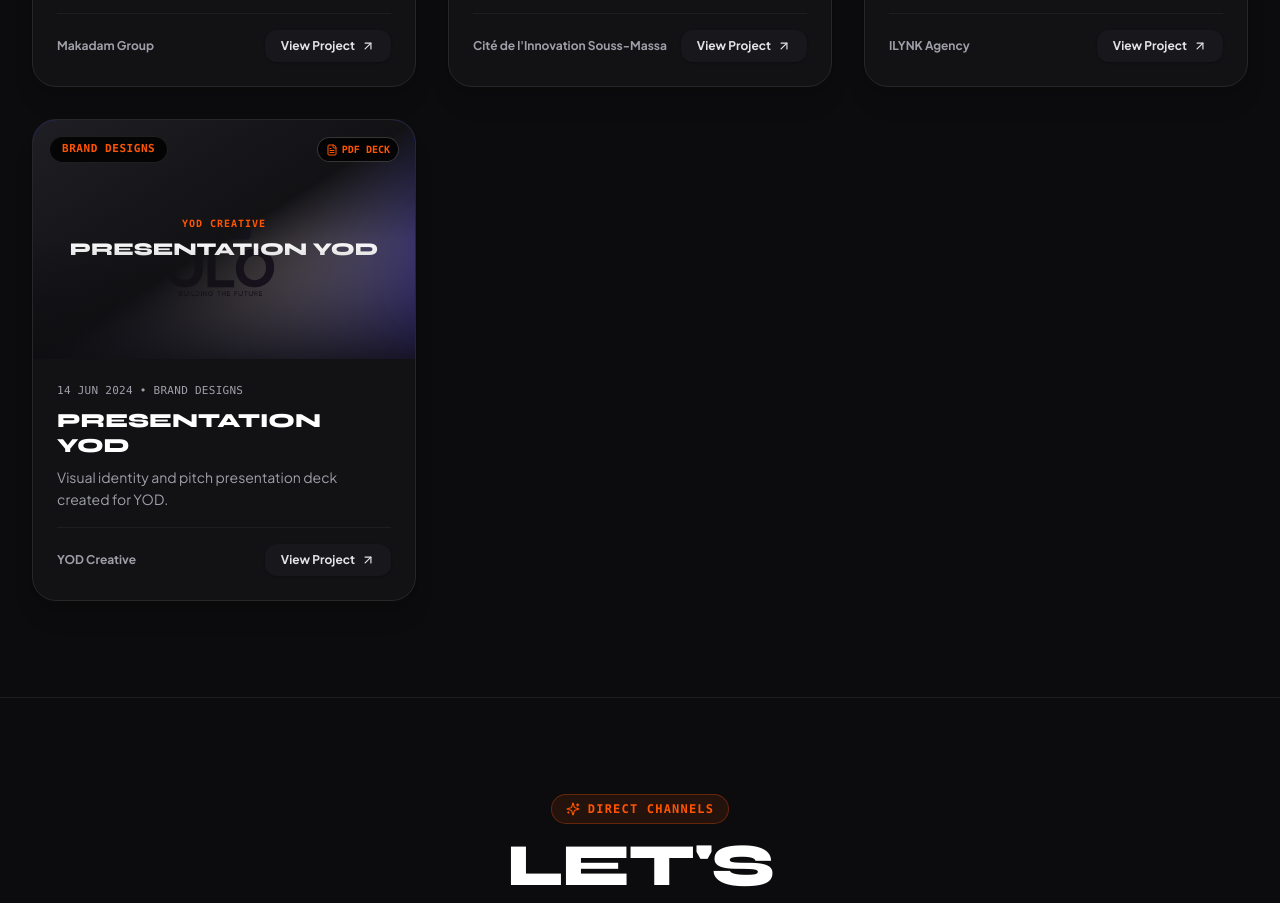
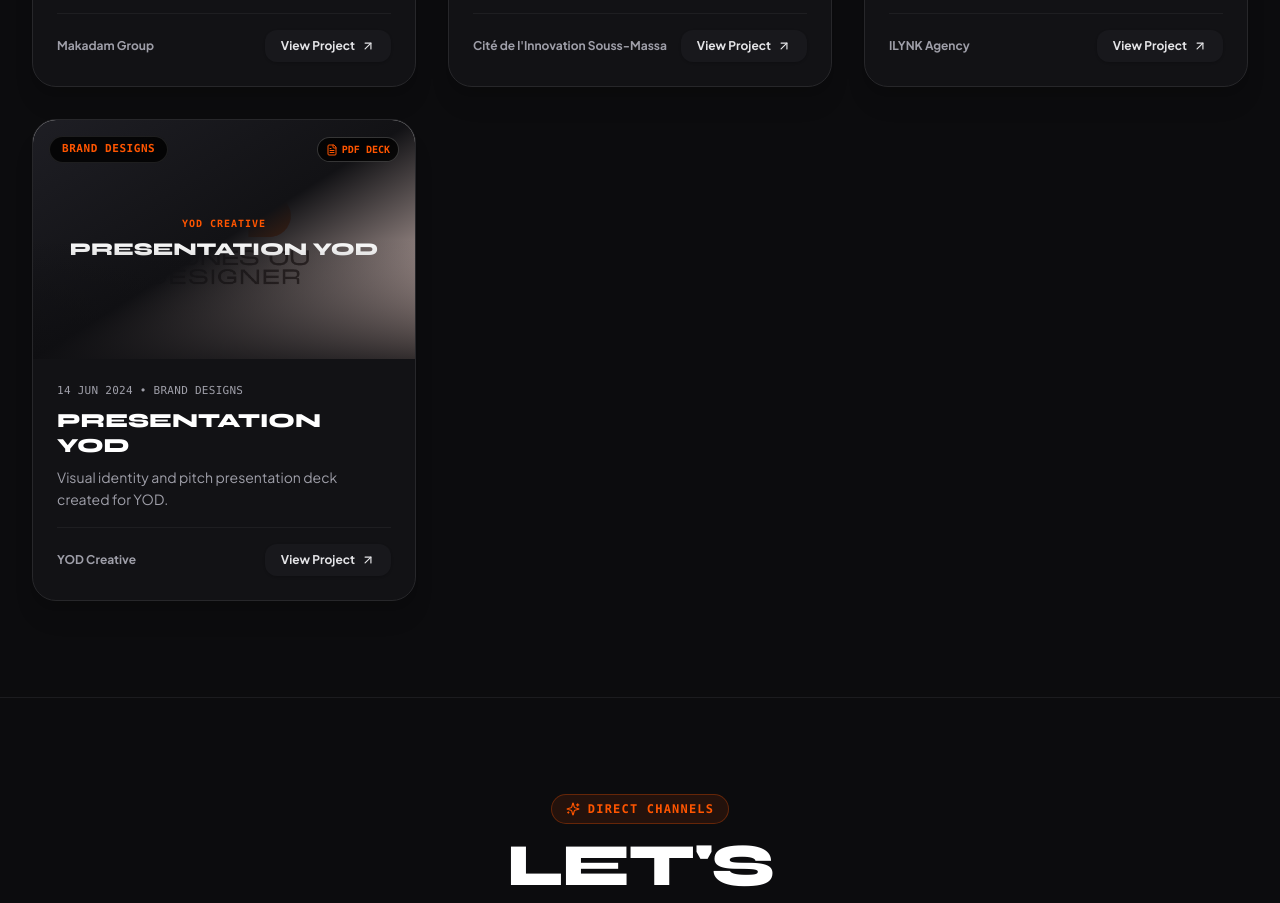
Before and after one commit to casacoastje-lab/youdesigner-, a React (Vite) app: page / in a window 1280 px wide. Shown: the part 5200-6103 px from the top of the page. Built offline with nearby package versions, Linux system fonts and the light colour scheme.

Commit message:
fix: update YOD project with correct banner and PDF

```diff
--- a/src/data/portfolioData.ts
+++ b/src/data/portfolioData.ts
@@ -277,11 +277,11 @@
     date: "14 Jun 2024",
     tagline: "Creative studio portfolio deck and custom typography identity.",
     description: "Visual identity and pitch presentation deck created for YOD.",
-    coverImage: "/projects/banner_ulo.png",
+    coverImage: "/projects/banner_younesoudesigner.png",
     pdfUrl: "/projects/presentation_yod.pdf",
-    pdfFileName: "presentation YOD.pdf",
+    pdfFileName: "YODproject.pdf",
     gallery: [
-      "/projects/banner_ulo.png"
+      "/projects/banner_younesoudesigner.png"
     ],
     colorPalette: [],
     typography: [],
```
